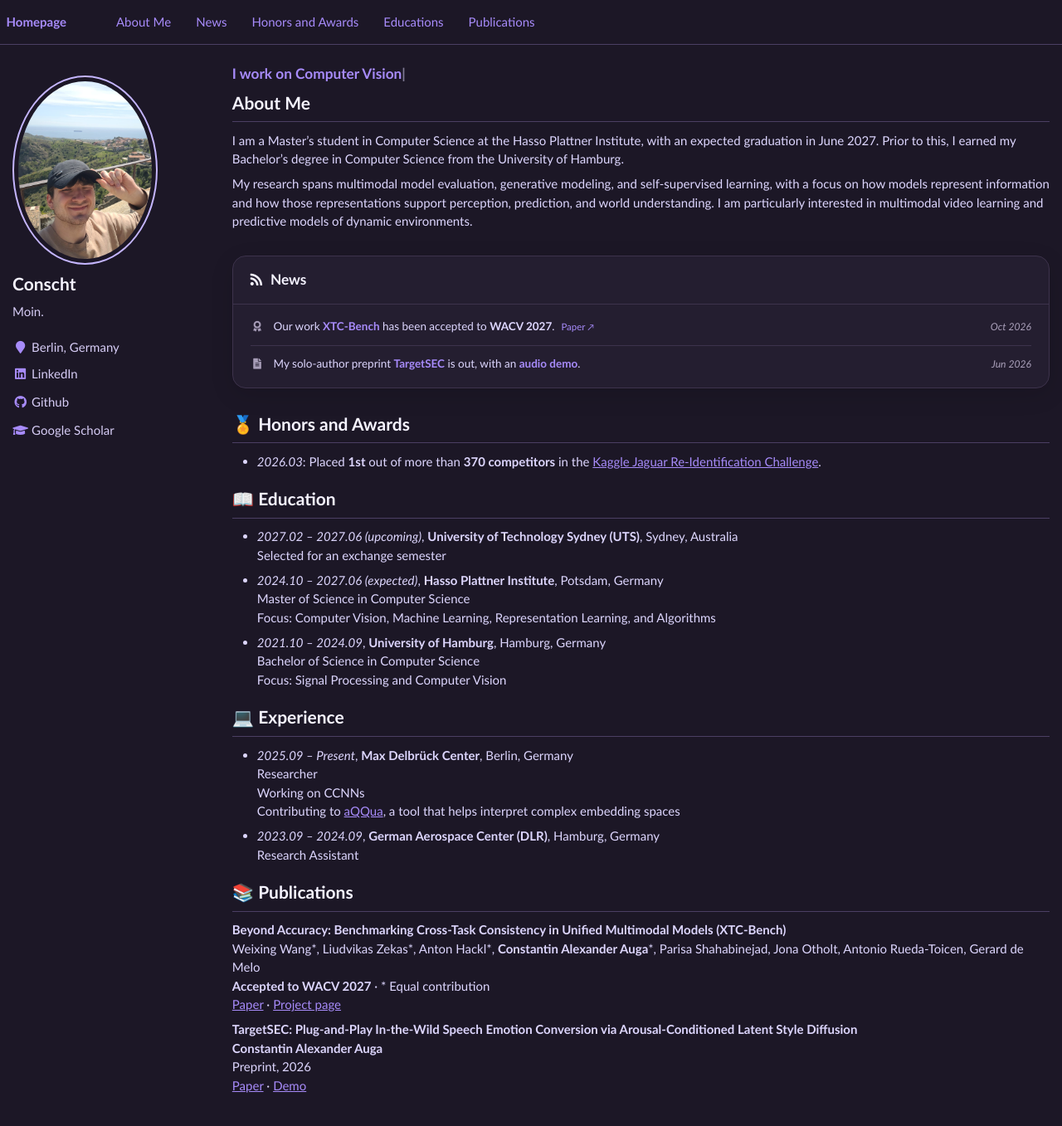
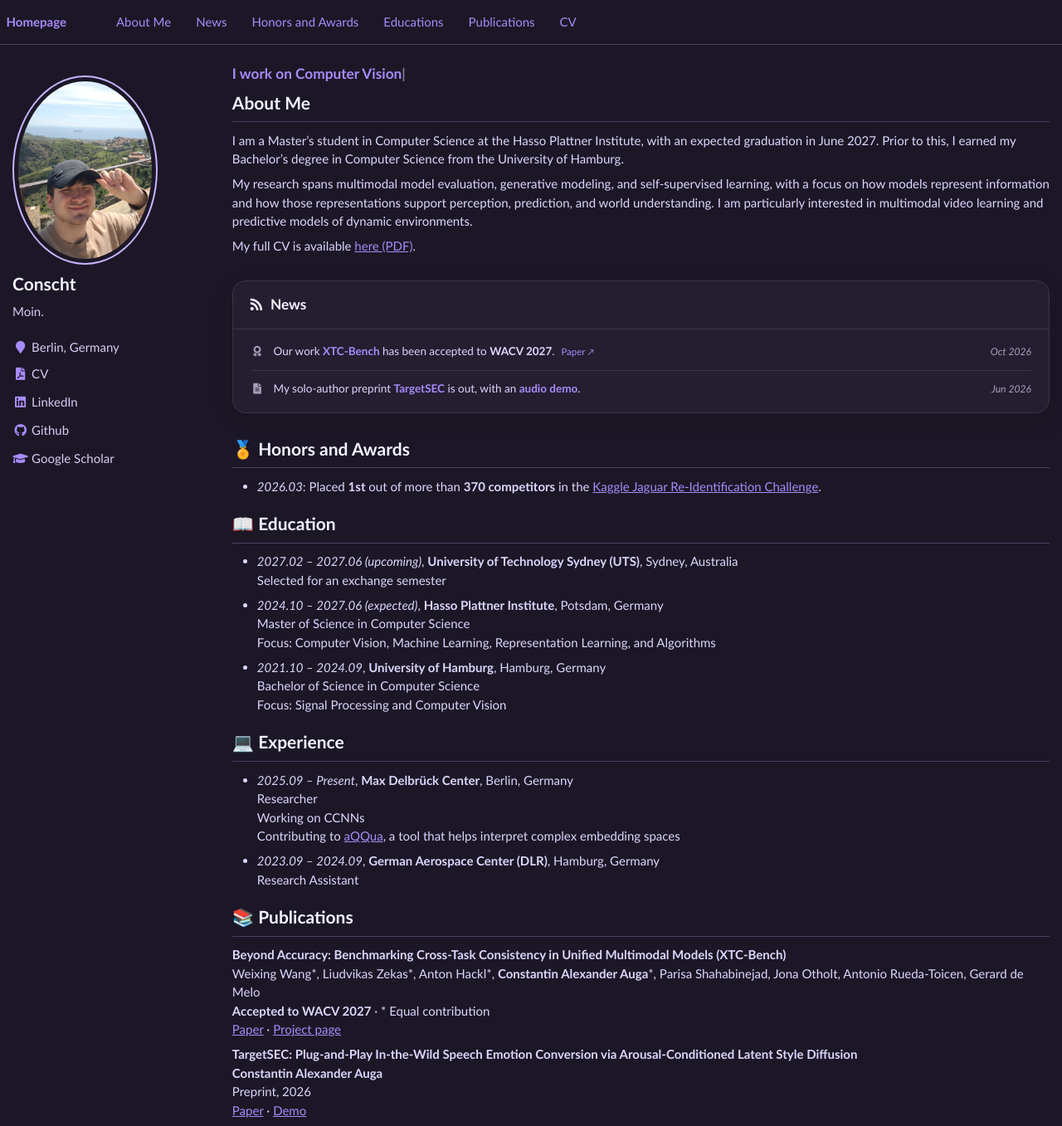
Before and after one commit to Conscht/conscht.github.io, a Jekyll site: the page built from _pages/about.md, in a window 1280 px wide and 1357 px high. Shown: the whole window at 83% size. Built offline with Jekyll 4.4.1, drawn with Linux system fonts in a browser that asks for light colours; nearby versions of some CDN libraries.

Commit message:
Add CV PDF with links in top menu, sidebar and About Me
Co-Authored-By: Claude Opus 5.5 <noreply@anthropic.com>

```diff
--- a/_config.yml
+++ b/_config.yml
@@ -25,6 +25,7 @@ author:
   bio              : "Moin."
   location         : "Berlin, Germany"
   employer         :
+  cv               : "/files/Constantin_Auga_CV.pdf"
   pubmed           :
   googlescholar    : "https://scholar.google.com/citations?user=YOUR_GOOGLE_SCHOLAR_ID"
   email            :
--- a/_data/navigation.yml
+++ b/_data/navigation.yml
@@ -14,3 +14,6 @@ main:
 
   - title: "Publications"
     url: "/#-publications"
+
+  - title: "CV"
+    url: "/files/Constantin_Auga_CV.pdf"
--- a/_includes/author-profile.html
+++ b/_includes/author-profile.html
@@ -24,6 +24,9 @@
       {% endif %}
       {% if author.employer %}
         <li><i class="fa fa-fw fa-map-marker" aria-hidden="true"></i> {{ author.employer }}</li>
+      {% endif %}
+      {% if author.cv %}
+        <li><a href="{{ author.cv }}" target="_blank" rel="noopener"><i class="fas fa-fw fa-file-pdf" aria-hidden="true"></i> CV</a></li>
       {% endif %}
       {% if author.uri %}
         <li><a href="{{ author.uri }}"><i class="fas fa-fw fa-link" aria-hidden="true"></i> Website</a></li>
@@ -120,6 +123,9 @@
 {% endif %}
     </ul>
       <div class="author__urls_sm">
+      {% if author.cv %}
+        <a href="{{ author.cv }}" target="_blank" rel="noopener"><i class="fas fa-fw fa-file-pdf" aria-hidden="true"></i></a>
+      {% endif %}
       {% if author.uri %}
         <a href="{{ author.uri }}"><i class="fas fa-fw fa-link" aria-hidden="true"></i></a>
       {% endif %}
--- a/_pages/about.md
+++ b/_pages/about.md
@@ -20,6 +20,8 @@ redirect_from:
 I am a Master's student in Computer Science at the Hasso Plattner Institute, with an expected graduation in June 2027. Prior to this, I earned my Bachelor's degree in Computer Science from the University of Hamburg.
 
 My research spans multimodal model evaluation, generative modeling, and self-supervised learning, with a focus on how models represent information and how those representations support perception, prediction, and world understanding. I am particularly interested in multimodal video learning and predictive models of dynamic environments.
+
+My full CV is available <a href="/files/Constantin_Auga_CV.pdf" target="_blank" rel="noopener">here (PDF)</a>.
 
 
 <section class="news-card" aria-labelledby="-news">
```
Also changed, not shown: 1 other file.
